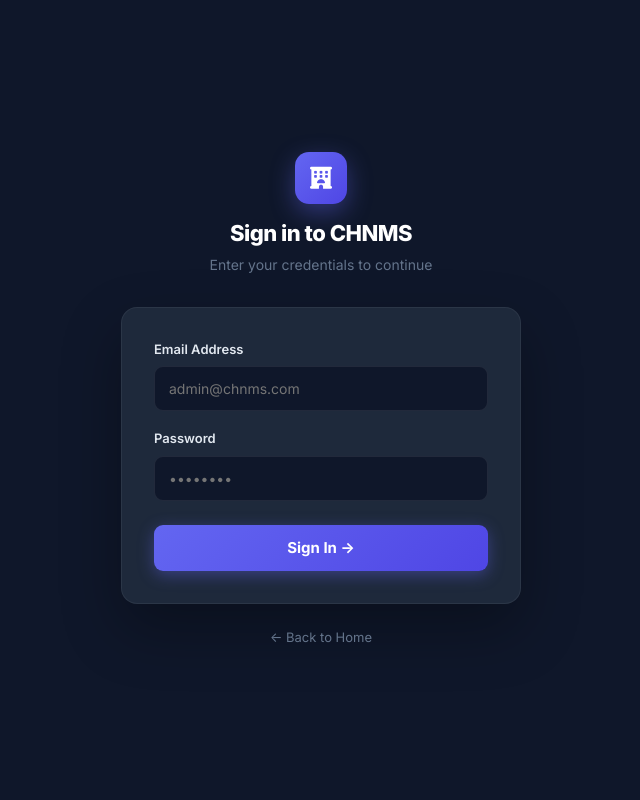
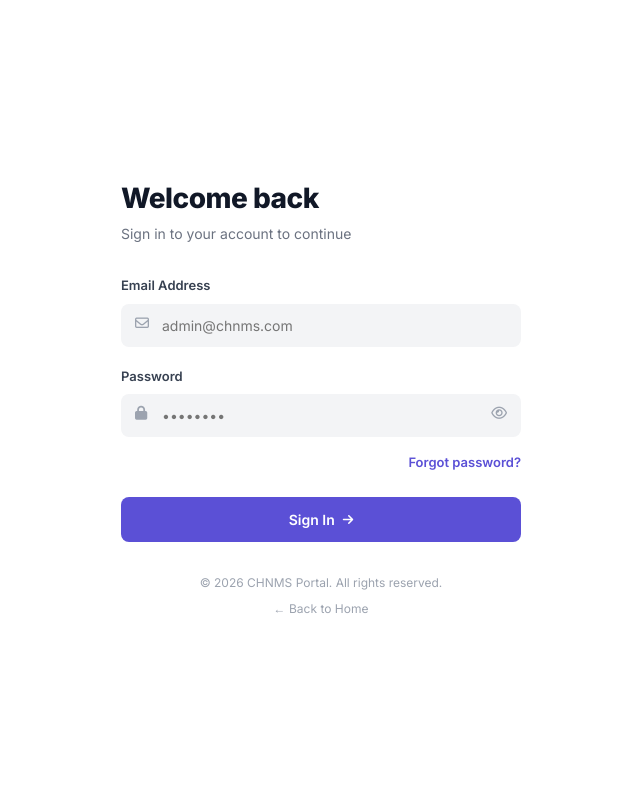
Before and after one commit to sameeeerjadhav/Shirdi-Hotel-Management, a PHP site: page /login in a window 1280 px wide. Shown: the whole page, without its empty margins (319-959 px from the left). Run offline with PHP 8.4, Linux system fonts and the light colour scheme.

Commit message:
UI Feature: Rebuild login page to exactly match requested split layout and purple branding

```diff
--- a/src/Views/auth/login.php
+++ b/src/Views/auth/login.php
@@ -1,39 +1,103 @@
-<!-- LOGIN PAGE -->
-<div style="min-height:100vh; background:#0f172a; display:flex; align-items:center; justify-content:center; padding:24px;">
-    <div style="width:100%; max-width:400px;" class="fade-in">
-        <!-- LOGO -->
-        <div style="text-align:center; margin-bottom:32px;">
-            <div style="width:52px;height:52px;background:linear-gradient(135deg,#6366f1,#4f46e5);border-radius:14px;display:inline-flex;align-items:center;justify-content:center;color:white;font-size:22px;box-shadow:0 8px 24px rgba(99,102,241,0.4);margin-bottom:16px;">
+<div style="display:flex; min-height:100vh; font-family:'Inter',sans-serif; overflow:hidden;">
+
+    <!-- LEFT PANEL (BRANDING) -->
+    <div style="flex:5.5; background:#5b50d6; position:relative; overflow:hidden; padding:48px; display:flex; flex-direction:column; justify-content:space-between; color:white; display:none; @media (min-width: 992px) { display: flex; }">
+        <!-- Background Shapes -->
+        <div style="position:absolute; top:-150px; right:-100px; width:500px; height:500px; background:rgba(255,255,255,0.06); border-radius:50%;"></div>
+        <div style="position:absolute; bottom:-200px; left:-150px; width:600px; height:600px; background:rgba(255,255,255,0.04); border-radius:50%;"></div>
+
+        <!-- Logo Area -->
+        <div style="position:relative; z-index:10; display:flex; align-items:center; gap:12px;">
+            <div style="width:36px; height:36px; background:white; color:#5b50d6; border-radius:8px; display:flex; align-items:center; justify-content:center; font-size:16px;">
                 <i class="fa-solid fa-hotel"></i>
             </div>
-            <h1 style="font-size:22px; font-weight:800; color:white; letter-spacing:-0.5px;">Sign in to CHNMS</h1>
-            <p style="font-size:14px; color:#64748b; margin-top:6px;">Enter your credentials to continue</p>
+            <div style="font-size:18px; font-weight:800; letter-spacing:-0.5px;">CH<span style="opacity:0.8;">NMS</span></div>
         </div>
 
-        <!-- CARD -->
-        <div style="background:#1e293b; border:1px solid rgba(255,255,255,0.06); border-radius:16px; padding:32px; box-shadow:0 25px 60px rgba(0,0,0,0.3);">
+        <!-- Main Content -->
+        <div style="position:relative; z-index:10; max-width:480px; margin-top:-80px;">
+            <h1 style="font-size:36px; font-weight:800; line-height:1.2; margin-bottom:16px; letter-spacing:-0.5px;">Manage your hotel network with confidence</h1>
+            <p style="font-size:15px; color:rgba(255,255,255,0.8); line-height:1.6; margin-bottom:0;">
+                A modern hospitality platform built for partners that move fast — from centralized inventory to multi-hotel booking, all in one place.
+            </p>
+        </div>
+
+        <!-- Features List -->
+        <div style="position:relative; z-index:10;">
+            <div style="display:flex; align-items:center; gap:12px; margin-bottom:16px;">
+                <div style="width:24px; height:24px; border-radius:50%; background:rgba(255,255,255,0.15); display:flex; align-items:center; justify-content:center; font-size:11px;">
+                    <i class="fa-solid fa-check"></i>
+                </div>
+                <div style="font-size:14px; color:rgba(255,255,255,0.9);">Role-based access for Super Admin & Hotel Partners</div>
+            </div>
+            <div style="display:flex; align-items:center; gap:12px; margin-bottom:16px;">
+                <div style="width:24px; height:24px; border-radius:50%; background:rgba(255,255,255,0.15); display:flex; align-items:center; justify-content:center; font-size:11px;">
+                    <i class="fa-solid fa-check"></i>
+                </div>
+                <div style="font-size:14px; color:rgba(255,255,255,0.9);">Real-time room inventory & revenue settlements</div>
+            </div>
+            <div style="display:flex; align-items:center; gap:12px;">
+                <div style="width:24px; height:24px; border-radius:50%; background:rgba(255,255,255,0.15); display:flex; align-items:center; justify-content:center; font-size:11px;">
+                    <i class="fa-solid fa-check"></i>
+                </div>
+                <div style="font-size:14px; color:rgba(255,255,255,0.9);">Secure, session-based authentication</div>
+            </div>
+        </div>
+    </div>
+
+    <!-- RIGHT PANEL (FORM) -->
+    <div style="flex:4.5; background:white; display:flex; align-items:center; justify-content:center; padding:40px; min-width:400px;">
+        <div style="width:100%; max-width:400px;" class="fade-in">
+
+            <h2 style="font-size:28px; font-weight:800; color:#111827; margin-bottom:8px; letter-spacing:-0.5px;">Welcome back</h2>
+            <p style="font-size:14px; color:#6b7280; margin-bottom:32px;">Sign in to your account to continue</p>
+
+            <?php if(isset($_SESSION['error'])): ?>
+            <div style="background:#fee2e2; border:1px solid #fecaca; border-radius:8px; padding:12px 16px; display:flex; align-items:center; gap:12px; margin-bottom:24px;">
+                <i class="fa-solid fa-circle-exclamation" style="color:#ef4444; font-size:14px;"></i>
+                <span style="font-size:13px; color:#b91c1c; font-weight:500;"><?= $_SESSION['error']; unset($_SESSION['error']); ?></span>
+            </div>
+            <?php endif; ?>
+
             <form action="<?= BASE_URL ?>/login" method="POST">
-                <div style="margin-bottom:18px;">
-                    <label style="display:block; font-size:13px; font-weight:600; color:#e2e8f0; margin-bottom:7px;">Email Address</label>
-                    <input type="email" name="email" required placeholder="admin@chnms.com"
-                        style="width:100%; padding:11px 14px; background:#0f172a; border:1px solid rgba(255,255,255,0.08); border-radius:9px; color:white; font-size:14px; outline:none; transition:border-color 0.2s;"
-                        onfocus="this.style.borderColor='#6366f1'" onblur="this.style.borderColor='rgba(255,255,255,0.08)'">
+                <div style="margin-bottom:20px;">
+                    <label style="display:block; font-size:13px; font-weight:600; color:#374151; margin-bottom:8px;">Email Address</label>
+                    <div style="position:relative;">
+                        <i class="fa-regular fa-envelope" style="position:absolute; left:14px; top:12px; color:#9ca3af; font-size:14px;"></i>
+                        <input type="email" name="email" required placeholder="admin@chnms.com"
+                            style="width:100%; padding:10px 14px 10px 40px; background:#f3f4f6; border:1px solid transparent; border-radius:8px; color:#111827; font-size:14px; outline:none; transition:all 0.2s;"
+                            onfocus="this.style.borderColor='#5b50d6'; this.style.background='white'; this.style.boxShadow='0 0 0 3px rgba(91,80,214,0.1)'"
+                            onblur="this.style.borderColor='transparent'; this.style.background='#f3f4f6'; this.style.boxShadow='none'">
+                    </div>
                 </div>
-                <div style="margin-bottom:24px;">
-                    <label style="display:block; font-size:13px; font-weight:600; color:#e2e8f0; margin-bottom:7px;">Password</label>
-                    <input type="password" name="password" required placeholder="••••••••"
-                        style="width:100%; padding:11px 14px; background:#0f172a; border:1px solid rgba(255,255,255,0.08); border-radius:9px; color:white; font-size:14px; outline:none; transition:border-color 0.2s;"
-                        onfocus="this.style.borderColor='#6366f1'" onblur="this.style.borderColor='rgba(255,255,255,0.08)'">
+
+                <div style="margin-bottom:12px;">
+                    <label style="display:block; font-size:13px; font-weight:600; color:#374151; margin-bottom:8px;">Password</label>
+                    <div style="position:relative;">
+                        <i class="fa-solid fa-lock" style="position:absolute; left:14px; top:12px; color:#9ca3af; font-size:14px;"></i>
+                        <input type="password" name="password" required placeholder="••••••••"
+                            style="width:100%; padding:10px 40px 10px 40px; background:#f3f4f6; border:1px solid transparent; border-radius:8px; color:#111827; font-size:14px; outline:none; transition:all 0.2s;"
+                            onfocus="this.style.borderColor='#5b50d6'; this.style.background='white'; this.style.boxShadow='0 0 0 3px rgba(91,80,214,0.1)'"
+                            onblur="this.style.borderColor='transparent'; this.style.background='#f3f4f6'; this.style.boxShadow='none'">
+                        <i class="fa-regular fa-eye" style="position:absolute; right:14px; top:12px; color:#9ca3af; font-size:14px; cursor:pointer;"></i>
+                    </div>
                 </div>
+
+                <div style="text-align:right; margin-bottom:24px;">
+                    <a href="#" style="font-size:13px; font-weight:600; color:#5b50d6; text-decoration:none;">Forgot password?</a>
+                </div>
+
                 <button type="submit"
-                    style="width:100%; padding:12px; background:linear-gradient(135deg,#6366f1,#4f46e5); color:white; border:none; border-radius:9px; font-size:15px; font-weight:700; cursor:pointer; box-shadow:0 4px 16px rgba(99,102,241,0.4);">
-                    Sign In &rarr;
+                    style="width:100%; padding:12px; background:#5b50d6; color:white; border:none; border-radius:8px; font-size:14px; font-weight:600; cursor:pointer; display:flex; align-items:center; justify-content:center; gap:8px; transition:background 0.2s;"
+                    onmouseover="this.style.background='#4c41b8'" onmouseout="this.style.background='#5b50d6'">
+                    Sign In <i class="fa-solid fa-arrow-right" style="font-size:12px;"></i>
                 </button>
             </form>
-        </div>
 
-        <div style="text-align:center; margin-top:20px;">
-            <a href="<?= BASE_URL ?>/" style="font-size:13px; color:#64748b; text-decoration:none;">&larr; Back to Home</a>
+            <div style="text-align:center; margin-top:32px; font-size:12px; color:#9ca3af;">
+                &copy; 2026 CHNMS Portal. All rights reserved. <br>
+                <a href="<?= BASE_URL ?>/" style="color:#9ca3af; text-decoration:none; margin-top:8px; display:inline-block;">&larr; Back to Home</a>
+            </div>
         </div>
     </div>
 </div>
```
